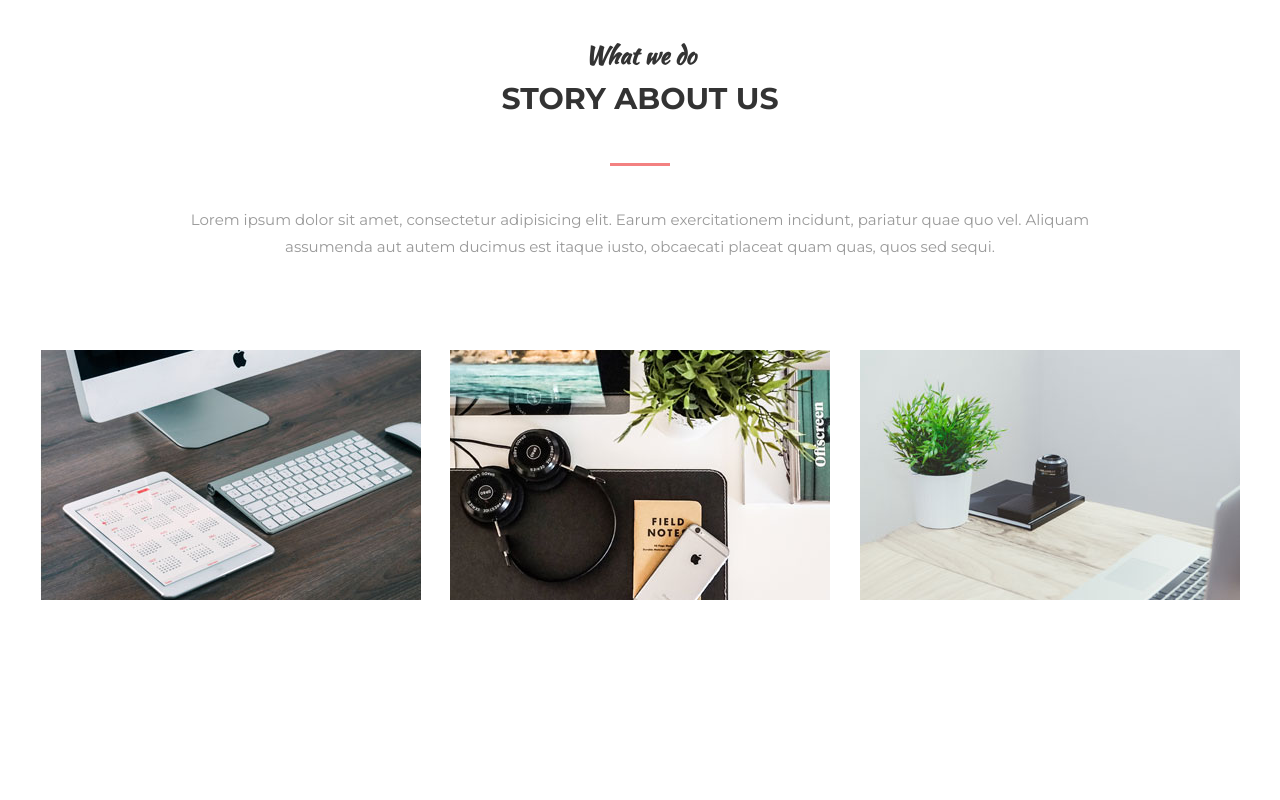
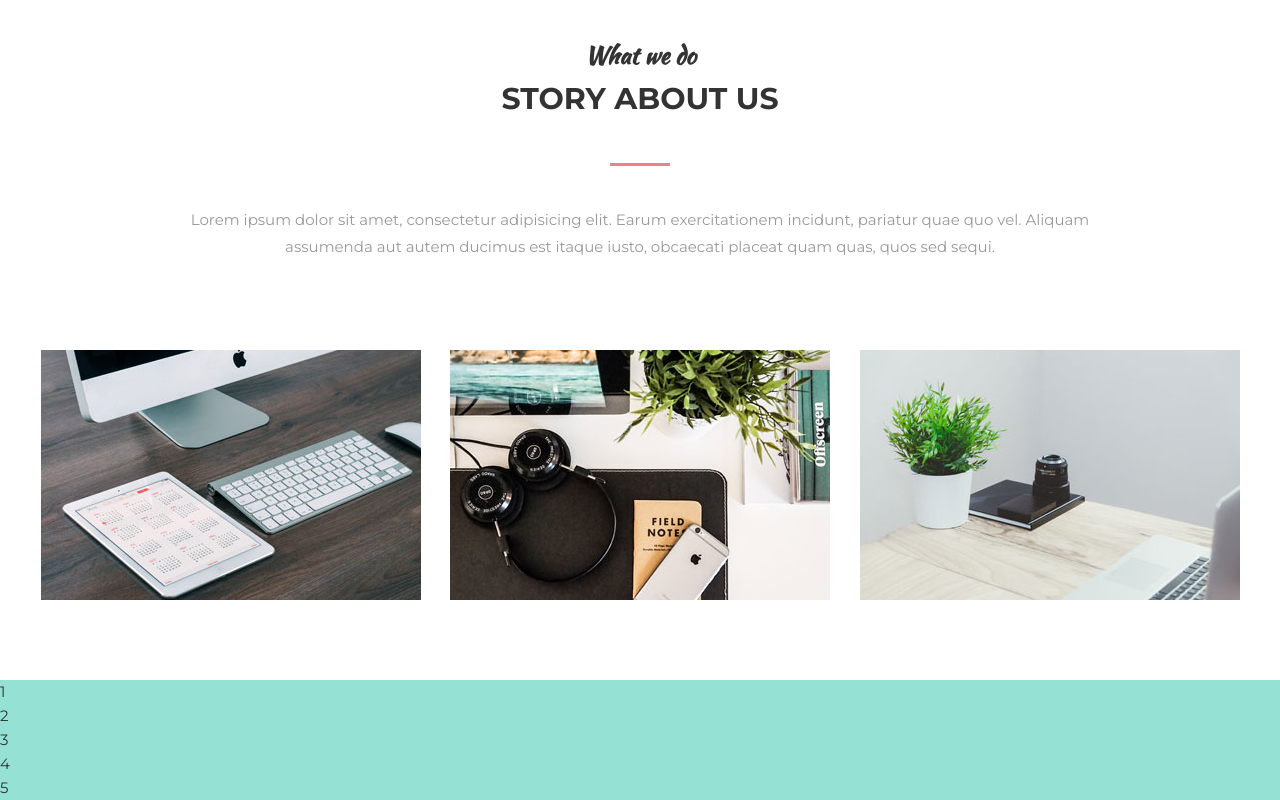
Before and after one commit to OlegWeremyew/WebsiteNumber_1, a plain HTML site: page mainWindow.html in a window 1280 px wide. Shown: the part 843-1643 px from the top of the page. Before the commit the page ends 1523 px from the top, so only its background shows below. Drawn offline with Linux system fonts and the light colour scheme.

Commit message:
Statistics

```diff
--- a/asets/css/style.css
+++ b/asets/css/style.css
@@ -259,6 +259,7 @@ h1, h2, h3, h4, h5, h6 {
 .about {
     display: flex;
     justify-content: space-between;
+    margin-top: 80px;
 }
 
 .about__item {
@@ -306,3 +307,13 @@ h1, h2, h3, h4, h5, h6 {
     opacity: 0;
     transition: opacity .2s linear;
 }
+
+/* Statistics  */
+.statistics {
+    background-color: #95e1d3;
+}
+
+.stat {
+    display: block;
+    justify-content: space-between;
+}
--- a/mainWindow.html
+++ b/mainWindow.html
@@ -55,9 +55,9 @@
                 </div>
             </div>
         </div>
-    </div>
+    </div> <!-- /.slider  -->
 
-</div>
+</div> <!-- /.intro  -->
 
 <section class="section">
     <div class="container">
@@ -103,8 +103,22 @@
 
         </div>
 
+    </div>  <!-- /.container  -->
+</section>
+
+<div class="statistics">
+    <div class="conteiner">
+
+        <div class="stat">
+            <div class="stat__item">1</div>
+            <div class="stat__item">2</div>
+            <div class="stat__item">3</div>
+            <div class="stat__item">4</div>
+            <div class="stat__item">5</div>
+        </div>
+
     </div>
-</section>
+</div>
 
 </body>
 </html>
```
